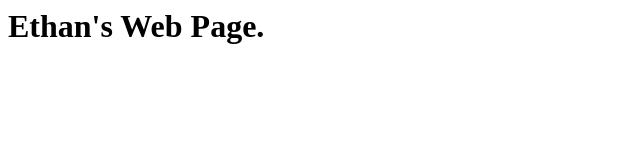
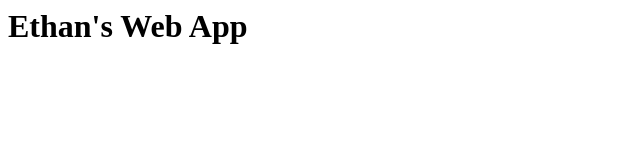
Before and after one commit to E2660/PersonalWebApp, a plain HTML site: page index.html in a window 1280 px wide. Shown: the full height of the page, 0-640 px from the left. Drawn offline with Linux system fonts and the light colour scheme.

Commit message:
Update index.html

```diff
--- a/index.html
+++ b/index.html
@@ -3,6 +3,6 @@
         <title>My Page</title>
     </head>
     <body>
-        <h1>Ethan's Web Page.</h1>
+        <h1>Ethan's Web App</h1>
     </body>
 </html>
```
